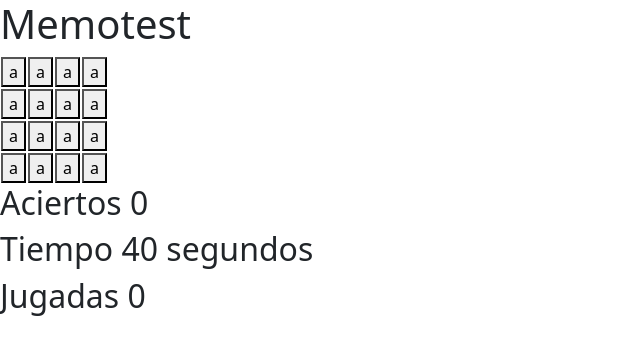
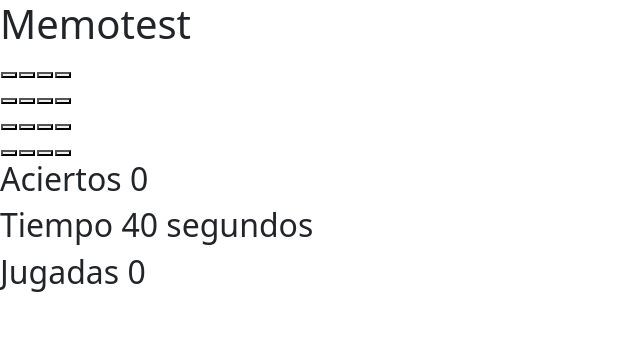
Before and after one commit to Agustin101/Memotestv1, a website: page index.html in a window 1280 px wide. Shown: the whole page, without its empty margins (0-640 px from the left). Drawn offline with nearby package versions, Linux system fonts and the light colour scheme.

Commit message:
agrega script

```diff
--- a/index.html
+++ b/index.html
@@ -17,28 +17,28 @@
                 <div class="h1">Memotest</div>
                 <table id="tablero-memotest">
                     <tr>
-                        <td><button id="0" class="boton">a</button></td>
-                        <td><button id="1" class="boton">a</button></td>
-                        <td><button id="2" class="boton">a</button></td>
-                        <td><button id="3" class="boton">a</button></td>
+                        <td><button id="0" class="boton"></button></td>
+                        <td><button id="1" class="boton"></button></td>
+                        <td><button id="2" class="boton"></button></td>
+                        <td><button id="3" class="boton"></button></td>
                     </tr>
                     <tr>
-                        <td><button id="4" class="boton">a</button></td>
-                        <td><button id="5" class="boton">a</button></td>
-                        <td><button id="6" class="boton">a</button></td>
-                        <td><button id="7" class="boton">a</button></td>
+                        <td><button id="4" class="boton"></button></td>
+                        <td><button id="5" class="boton"></button></td>
+                        <td><button id="6" class="boton"></button></td>
+                        <td><button id="7" class="boton"></button></td>
                     </tr>
                     <tr>
-                        <td><button id="8" class="boton">a</button></td>
-                        <td><button id="9" class="boton">a</button></td>
-                        <td><button id="10" class="boton">a</button></td>
-                        <td><button id="11" class="boton">a</button></td>
+                        <td><button id="8" class="boton"></button></td>
+                        <td><button id="9" class="boton"></button></td>
+                        <td><button id="10" class="boton"></button></td>
+                        <td><button id="11" class="boton"></button></td>
                     </tr>
                     <tr>
-                        <td><button id="12" class="boton">a</button></td>
-                        <td><button id="13" class="boton">a</button></td>
-                        <td><button id="14" class="boton">a</button></td>
-                        <td><button id="15" class="boton">a</button></td>
+                        <td><button id="12" class="boton"></button></td>
+                        <td><button id="13" class="boton"></button></td>
+                        <td><button id="14" class="boton"></button></td>
+                        <td><button id="15" class="boton"></button></td>
                     </tr>
                 </table>
             </section>
@@ -55,10 +55,6 @@
             </section>
         </main>
 
-        <script
-            src="/script.js"
-            type="text/javaScript
-        "
-        ></script>
+        <script src="/script.js" type="text/javaScript"><script>
     </body>
 </html>
```
